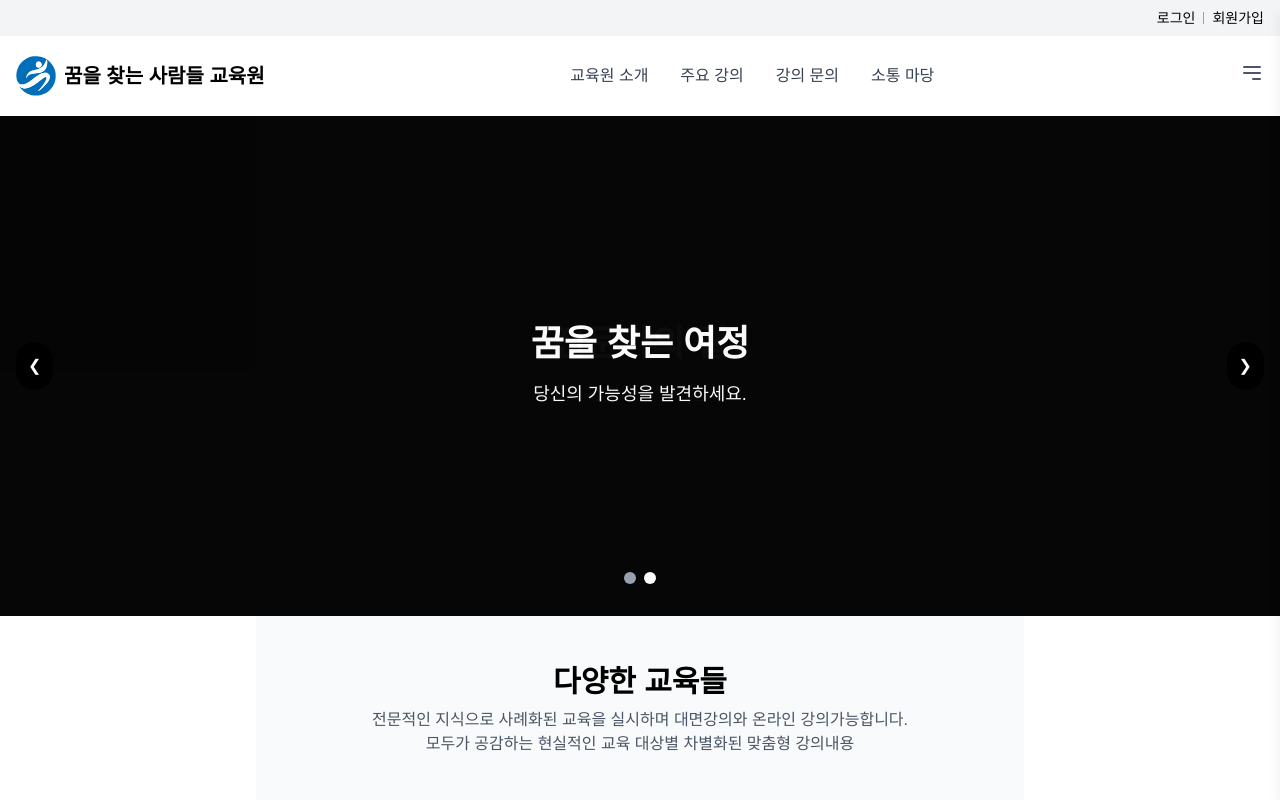
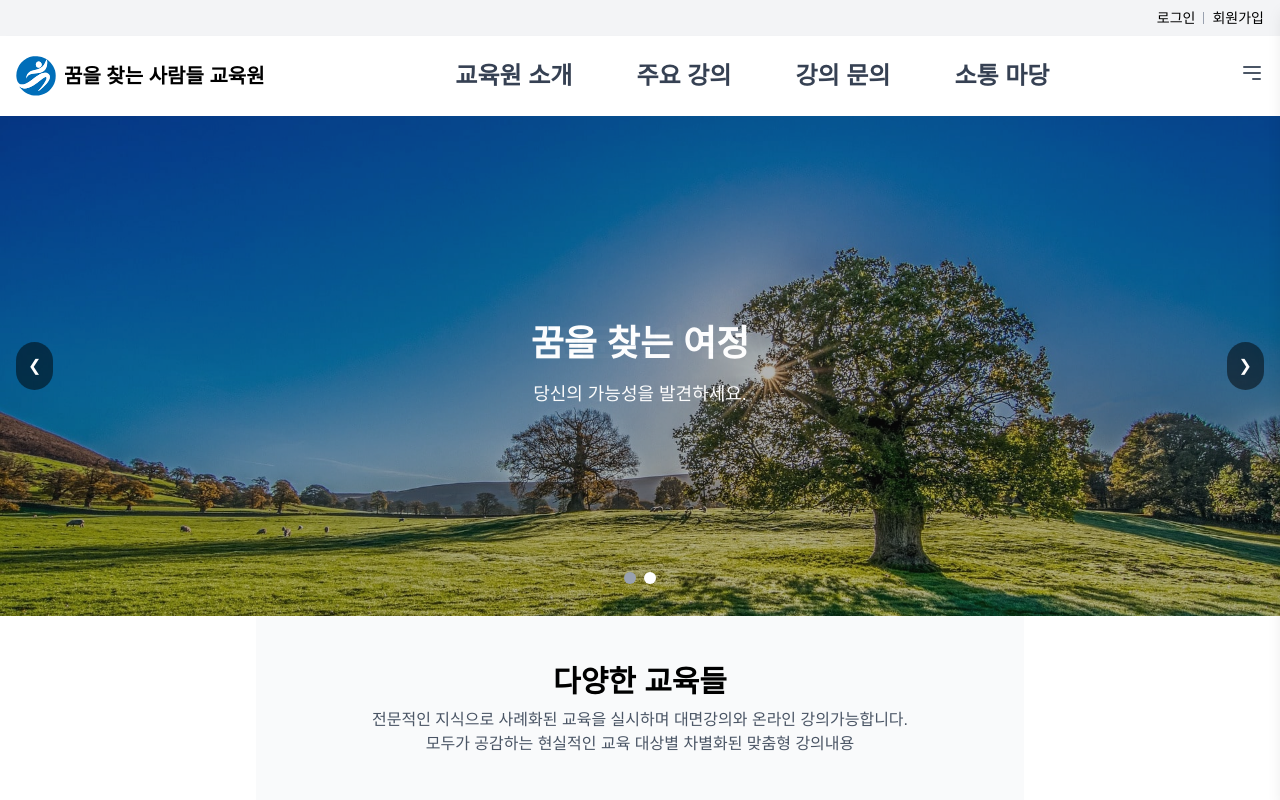
Before and after one commit to MSP-31/Dreamseekers-FE, a Vue app in the folder dreamseekers/: page / in a window 1280 px wide. Shown: the top 800 px of the page. Built offline with nearby package versions, Linux system fonts and the light colour scheme; a web font is replaced by a local one.

Commit message:
feat: "메인페이지 정리"

```diff
--- a/dreamseekers/src/assets/main.css
+++ b/dreamseekers/src/assets/main.css
@@ -35,7 +35,6 @@
         /* 여기를 var(--breakpoint-nav)로 사용할 수도 있지만, 정확한 픽셀 값을 사용하면 더 명확합니다. */
         .desktop-menu {
             display: flex !important; /* 1140px 이상에서 데스크톱 메뉴를 보이게 하고 가로로 정렬 */
-            gap: 32px; /* Tailwind의 space-x-8과 동일한 효과를 위해 flex 컨테이너에 gap 추가 */
         }
 
         /* 모바일 메뉴를 숨깁니다. */
--- a/dreamseekers/src/components/layout/NavigationBar.vue
+++ b/dreamseekers/src/components/layout/NavigationBar.vue
@@ -4,18 +4,18 @@
             <!-- 로고 -->
             <a href="/" class="flex items-center">
                 <img class="h-10 w-auto mr-2" src="/img/logo.svg" alt="꿈을 찾는 사람들 교육원" />
-                <span class="text-xl font-bold text-dream-main">꿈을 찾는 사람들 교육원</span>
+                <span class="text-xl font-bold">꿈을 찾는 사람들 교육원</span>
             </a>
 
             <!-- 데스크탑 메뉴 -->
-            <ul class="desktop-menu">
+            <ul class="desktop-menu space-x-16">
                 <li v-for="item in menuItems" :key="item.title" class="relative group">
-                    <a :href="item.link" class="text-gray-700 hover:text-dream-main py-2 block">{{ item.title }}</a>
+                    <a :href="item.link" class="text-gray-700 hover:text-[var(--dream-main)] py-2 block text-2xl font-semibold">{{ item.title }}</a>
                     <div
                         v-if="item.submenu && item.submenu.length > 0"
                         class="absolute left-0 mt-0 w-48 bg-white shadow-lg rounded-md py-2 opacity-0 group-hover:opacity-100 transition-opacity duration-300 invisible group-hover:visible z-20"
                     >
-                        <a v-for="subItem in item.submenu" :key="subItem.title" :href="subItem.link" class="block px-4 py-2 text-sm text-gray-700 hover:bg-gray-100 hover:text-dream-main">
+                        <a v-for="subItem in item.submenu" :key="subItem.title" :href="subItem.link" class="block px-4 py-2 text-sm text-gray-700 hover:bg-gray-100 hover:text-[var(--dream-main)]">
                             {{ subItem.title }}
                         </a>
                     </div>
@@ -25,7 +25,7 @@
 
             <!-- 모바일 메뉴 토글 버튼 -->
             <div class="nav-breakpoint:hidden">
-                <button @click="toggleMobileMenu" class="text-gray-600 hover:text-dream-main focus:outline-none">
+                <button @click="toggleMobileMenu" class="text-gray-600 hover:text-[var(--dream-main)] focus:outline-none">
                     <svg class="w-6 h-6" fill="none" stroke="currentColor" viewBox="0 0 24 24" xmlns="http://www.w3.org/2000/svg">
                         <path stroke-linecap="round" stroke-linejoin="round" stroke-width="2" d="M4 6h16M4 12h16m-7 6h7"></path>
                     </svg>
@@ -34,7 +34,7 @@
         </div>
 
         <!-- 모바일 사이드바 (MobileSidebar.vue 컴포넌트로 분리 가능) -->
-        <div v-if="isMobileMenuOpen" class="fixed inset-0 bg-black bg-opacity-50 z-40 nav-breakpoint:hidden" @click="closeMobileMenu"></div>
+        <div v-if="isMobileMenuOpen" class="fixed inset-0 bg-black/50 z-40 nav-breakpoint:hidden" @click="closeMobileMenu"></div>
         <div
             :class="[
                 'fixed top-0 right-0 h-full bg-white w-64 shadow-lg transform transition-transform duration-300 ease-in-out z-50 nav-breakpoint:hidden',
@@ -42,17 +42,17 @@
             ]"
         >
             <div class="p-4">
-                <button @click="closeMobileMenu" class="float-right text-gray-600 hover:text-dream-main">
+                <button @click="closeMobileMenu" class="float-right text-gray-600 hover:text-[var(--dream-main)]">
                     <svg class="w-6 h-6" fill="none" stroke="currentColor" viewBox="0 0 24 24" xmlns="http://www.w3.org/2000/svg">
                         <path stroke-linecap="round" stroke-linejoin="round" stroke-width="2" d="M6 18L18 6M6 6l12 12"></path>
                     </svg>
                 </button>
                 <ul class="mt-8 space-y-2">
                     <li v-for="item in menuItems" :key="item.title + '-mobile'">
-                        <a :href="item.link" class="block px-3 py-2 rounded-md text-base font-medium text-gray-700 hover:bg-gray-100 hover:text-dream-main">{{ item.title }}</a>
+                        <a :href="item.link" class="block px-3 py-2 rounded-md text-base font-medium text-gray-700 hover:bg-gray-100 hover:text-[var(--dream-main)]">{{ item.title }}</a>
                         <ul v-if="item.submenu && item.submenu.length > 0" class="ml-4 mt-1 space-y-1">
                             <li v-for="subItem in item.submenu" :key="subItem.title + '-mobile-sub'">
-                                <a :href="subItem.link" class="block px-3 py-2 rounded-md text-sm text-gray-600 hover:bg-gray-50 hover:text-dream-main">{{ subItem.title }}</a>
+                                <a :href="subItem.link" class="block px-3 py-2 rounded-md text-sm text-gray-600 hover:bg-gray-50 hover:text-[var(--dream-main)]">{{ subItem.title }}</a>
                             </li>
                         </ul>
                     </li>
@@ -89,7 +89,7 @@ const menuItems = ref([
     {
         title: "주요 강의",
         link: "/lecture/list",
-        submenu: [{title: "주요 강의", link: "/lecture/list"}],
+        // submenu: [{title: "주요 강의", link: "/lecture/list"}],
     },
     {
         title: "강의 문의",
--- a/dreamseekers/src/components/main/CalendarModal.vue
+++ b/dreamseekers/src/components/main/CalendarModal.vue
@@ -1,5 +1,5 @@
 <template>
-    <div v-if="selectedDateProp" class="fixed inset-0 bg-black bg-opacity-50 flex items-center justify-center z-50 p-4" @click.self="$emit('close')">
+    <div v-if="selectedDateProp" class="fixed inset-0 bg-black/50 flex items-center justify-center z-50 p-4" @click.self="$emit('close')">
         <div class="modal-content bg-white p-6 rounded-lg shadow-xl w-full max-w-md">
             <div class="modal-title flex justify-between items-center border-b pb-3 mb-4">
                 <div>
@@ -14,7 +14,7 @@
             <div class="modal-detail">
                 <ul v-if="schedulesProp.length > 0" class="detail-list-area space-y-3 max-h-60 overflow-y-auto">
                     <li v-for="(schedule, index) in schedulesProp" :key="index" class="p-3 bg-dream-gray rounded-md">
-                        <p class="font-semibold text-dream-main">{{ schedule.title }} ({{ schedule.time }})</p>
+                        <p class="font-semibold text-[var(--dream-main)]">{{ schedule.title }} ({{ schedule.time }})</p>
                         <p class="text-sm text-gray-700">{{ schedule.contents }}</p>
                     </li>
                 </ul>
--- a/dreamseekers/src/components/main/CalendarSection.vue
+++ b/dreamseekers/src/components/main/CalendarSection.vue
@@ -4,9 +4,9 @@
             <h1 class="text-3xl font-bold text-dream-text text-center mb-8">강의 일정</h1>
             <div class="sec-cal bg-white p-6 rounded-lg shadow-lg">
                 <div class="cal-nav flex justify-between items-center mb-6">
-                    <button @click="prevMonth" class="nav-btn text-dream-blue hover:text-dream-main font-semibold py-2 px-4 rounded">&lt; 이전 달</button>
+                    <button @click="prevMonth" class="nav-btn text-dream-blue hover:text-[var(--dream-main)] font-semibold py-2 px-4 rounded">&lt; 이전 달</button>
                     <div class="year-month text-xl font-bold text-dream-text">{{ currentYear }}년 {{ currentMonth + 1 }}월</div>
-                    <button @click="nextMonth" class="nav-btn text-dream-blue hover:text-dream-main font-semibold py-2 px-4 rounded">다음 달 &gt;</button>
+                    <button @click="nextMonth" class="nav-btn text-dream-blue hover:text-[var(--dream-main)] font-semibold py-2 px-4 rounded">다음 달 &gt;</button>
                 </div>
                 <div class="cal-wrap">
                     <div class="days grid grid-cols-7 text-center font-semibold text-gray-600 mb-2">
--- a/dreamseekers/src/components/main/LectureListSection.vue
+++ b/dreamseekers/src/components/main/LectureListSection.vue
@@ -12,7 +12,7 @@
                     <a :href="`/lecture/list/detail/${lecture.pk}`" class="block">
                         <img :src="lecture.image.url" :alt="lecture.title" class="w-full h-48 object-cover" />
                         <div class="p-6">
-                            <h2 class="lecture-title text-xl font-semibold text-dream-main mb-2">{{ lecture.title }}</h2>
+                            <h2 class="lecture-title text-xl font-semibold mb-2">{{ lecture.title }}</h2>
                             <!-- Django의 |linebreaksbr 필터 대신 CSS로 처리하거나, v-html을 주의해서 사용해야 합니다. -->
                             <!-- 여기서는 간단히 white-space: pre-line으로 처리할 수 있도록 가정합니다. -->
                             <p class="lecture-text text-gray-700 text-sm leading-relaxed whitespace-pre-line">{{ lecture.contents }}</p>
--- a/dreamseekers/src/components/main/SlideSection.vue
+++ b/dreamseekers/src/components/main/SlideSection.vue
@@ -3,18 +3,18 @@
         <!-- 슬라이드 높이 고정 예시 -->
         <div v-for="(slide, index) in slides" :key="slide.id" :class="['absolute inset-0 transition-opacity duration-1000 ease-in-out', currentIndex === index ? 'opacity-100' : 'opacity-0']">
             <img :src="slide.image.url" :alt="slide.title" class="w-full h-full object-cover" />
-            <div class="absolute inset-0 bg-black bg-opacity-30 flex flex-col justify-center items-center text-white p-8">
+            <div class="absolute inset-0 bg-black/30 flex flex-col justify-center items-center text-white p-8">
                 <h1 class="text-4xl font-bold mb-4 text-center">{{ slide.title }}</h1>
                 <p class="text-lg text-center">{{ slide.contents }}</p>
             </div>
         </div>
 
         <!-- Navigation Buttons -->
-        <button @click="prevSlide" class="absolute top-1/2 left-4 transform -translate-y-1/2 bg-black bg-opacity-50 text-white p-3 rounded-full hover:bg-opacity-75 focus:outline-none z-10">
+        <button @click="prevSlide" class="absolute top-1/2 left-4 transform -translate-y-1/2 bg-black/50 text-white p-3 rounded-full hover:bg-opacity-75 focus:outline-none z-10">
             &#10094;
             <!-- < -->
         </button>
-        <button @click="nextSlide" class="absolute top-1/2 right-4 transform -translate-y-1/2 bg-black bg-opacity-50 text-white p-3 rounded-full hover:bg-opacity-75 focus:outline-none z-10">
+        <button @click="nextSlide" class="absolute top-1/2 right-4 transform -translate-y-1/2 bg-black/50 text-white p-3 rounded-full hover:bg-opacity-75 focus:outline-none z-10">
             &#10095;
             <!-- > -->
         </button>
```
Also changed, not shown: dreamseekers/src/components/layout/TopHeader.vue (+4 -4 lines).
